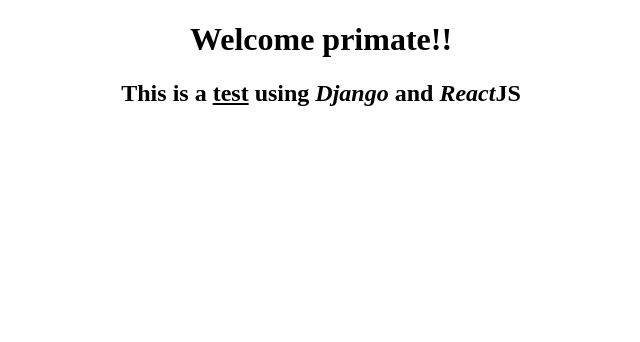
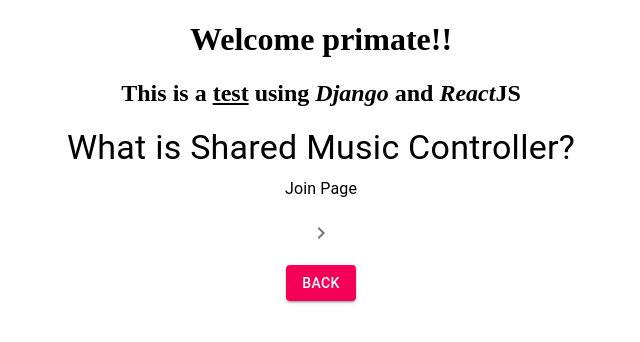
Before and after one commit to dacavcosta/tech_with_tim_django_react_tutorial, a React app in the folder shared_music_controller/frontend/: page /info in a window 1280 px wide. Shown: the top 342 px of the page, without its empty margins (319-959 px from the left). Built offline with nearby package versions, Linux system fonts and the light colour scheme; no server answers; the HTML template or start-up script is replaced by a standard one.

Commit message:
Created the Info.js functional component Added Info route to homepage.js and urls.py

```diff
--- /dev/null
+++ b/shared_music_controller/frontend/src/components/Info.js
@@ -0,0 +1,56 @@
+import React, { useState, useEffect } from "react";
+import { Link } from "react-router-dom";
+import { Grid, Button, Typography, IconButton} from "@material-ui/core";
+import NavigateBeforeIcon from "@material-ui/icons/NavigateBefore";
+import NavigateNextIcon from "@material-ui/icons/NavigateNext";
+
+const pages = {
+    JOIN: 'pages.join',
+    CREATE: 'pages.create',
+}
+
+export default function Info(props){
+    const [page, setPage] = useState(pages.JOIN);
+
+    useEffect(() => {
+        console.log("Ran");
+        return () => console.log("Cleanup");
+    });
+
+    function joinInfo() {
+        return "Join Page"
+    }
+
+    function createInfo() {
+        return "Create Page"
+    }
+
+    const changePage = function changePage() {
+        page === pages.JOIN ? setPage(pages.CREATE) : setPage(pages.JOIN)
+    }
+
+    return (
+        <Grid container spacing={1}>
+            <Grid item xs={12} align="center">
+                <Typography component="h4" variant="h4">
+                    What is Shared Music Controller?
+                </Typography>
+            </Grid>
+            <Grid item xs={12} align="center">
+                <Typography variant="body1">
+                    { page === pages.JOIN ? joinInfo() : createInfo() }
+                </Typography>
+            </Grid>
+            <Grid item xs={12} align="center">
+                <IconButton onClick={ changePage }>
+                    { page === pages.JOIN ? <NavigateNextIcon/> : <NavigateBeforeIcon/> }
+                </IconButton>
+            </Grid>
+            <Grid item xs={12} align="center">
+                <Button color="secondary" variant="contained" to="/" component={Link}>
+                    Back
+                </Button>
+            </Grid>
+        </Grid>
+    );
+}
--- a/shared_music_controller/frontend/src/components/homePage.js
+++ b/shared_music_controller/frontend/src/components/homePage.js
@@ -11,6 +11,7 @@
 import CreateRoomPage from './CreateRoomPage';
 import JoinRoomPage from "./JoinRoomPage";
 import Room from './Room';
+import Info from './Info';
 
 export default class HomePage extends Component {
     constructor(props) {
@@ -40,9 +41,12 @@
                     </Typography>
                 </Grid>
                 <Grid item xs={12} align="center">
-                    <ButtonGroup disableElevation variant="contained" color="primary">
+                    <ButtonGroup disableElevation variant="contained">
                         <Button variant="contained" color="primary" to='/join' component={ Link }>
                             Join a Room
+                        </Button>
+                        <Button variant="contained" color="default" to='/info' component={ Link }>
+                            info
                         </Button>
                         <Button variant="outlined" color="primary" to='/create' component={ Link }>
                             Create a Room
@@ -73,6 +77,7 @@
                     return <Room {...props} leaveRoomCallback={ this.clearRoomCode } />
                 }}/>
                 <Route path="/create" component={CreateRoomPage}/>
+                <Route path="/info" component={Info} />
                 <Route path="/join" component={JoinRoomPage}/>
             </Switch>
         </Router>;
```
Also changed, not shown: 1 other file (tests, documents, lock files or other folders).
